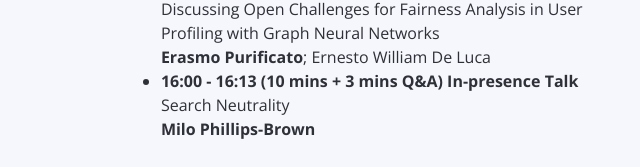
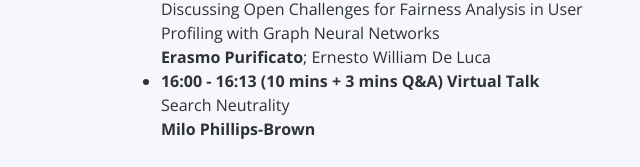
Before and after one commit to biasinrecsys/ecir2023, a plain HTML site: page index.html in a window 1280 px wide. Shown: the part 11378-11545 px from the top of the page, 324-964 px from the left. Drawn offline with nearby package versions, Linux system fonts and the light colour scheme.

Commit message:
Update index.html

```diff
--- a/index.html
+++ b/index.html
@@ -354,7 +354,7 @@
                           <ul>
                               <li><strong>15:30 - 15:43 (10 mins + 3 mins Q&A) Virtual Talk</strong></br> Detecting and Measuring Social Bias of Arabic Generative Models in Search and Recommendation </br> <strong>Fouzi Harrag</strong>; Chaima Mahdadi; Amina Norhane Ziad</li>
                               <li><strong>15:45 - 15:58 (10 mins + 3 mins Q&A) In-presence Talk</strong></br>Discussing Open Challenges for Fairness Analysis in User Profiling with Graph Neural Networks </br> <strong>Erasmo Purificato</strong>; Ernesto William De Luca</li>
-                              <li><strong>16:00 - 16:13 (10 mins + 3 mins Q&A) In-presence Talk</strong></br> Search Neutrality </br> <strong>Milo Phillips-Brown</strong></li>
+                              <li><strong>16:00 - 16:13 (10 mins + 3 mins Q&A) Virtual Talk</strong></br> Search Neutrality </br> <strong>Milo Phillips-Brown</strong></li>
                           </ul>
                       </td>
                   </tr>
```
